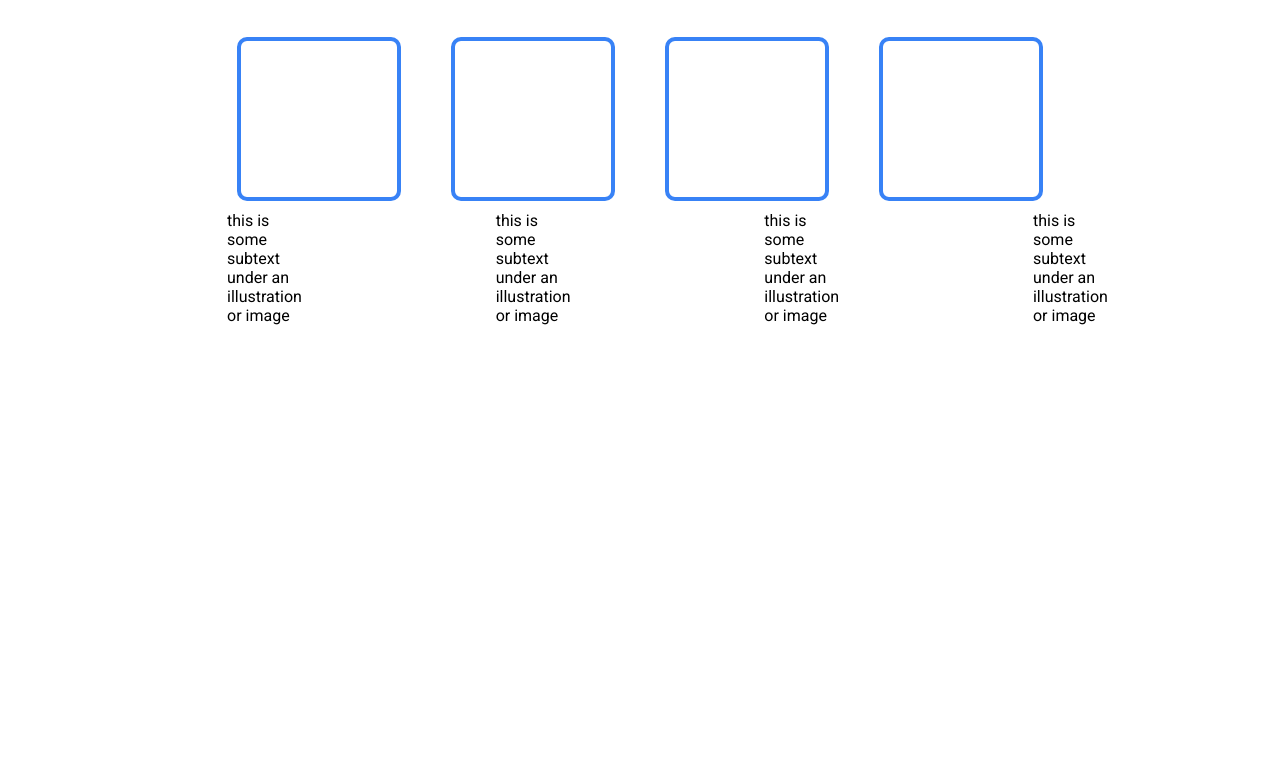
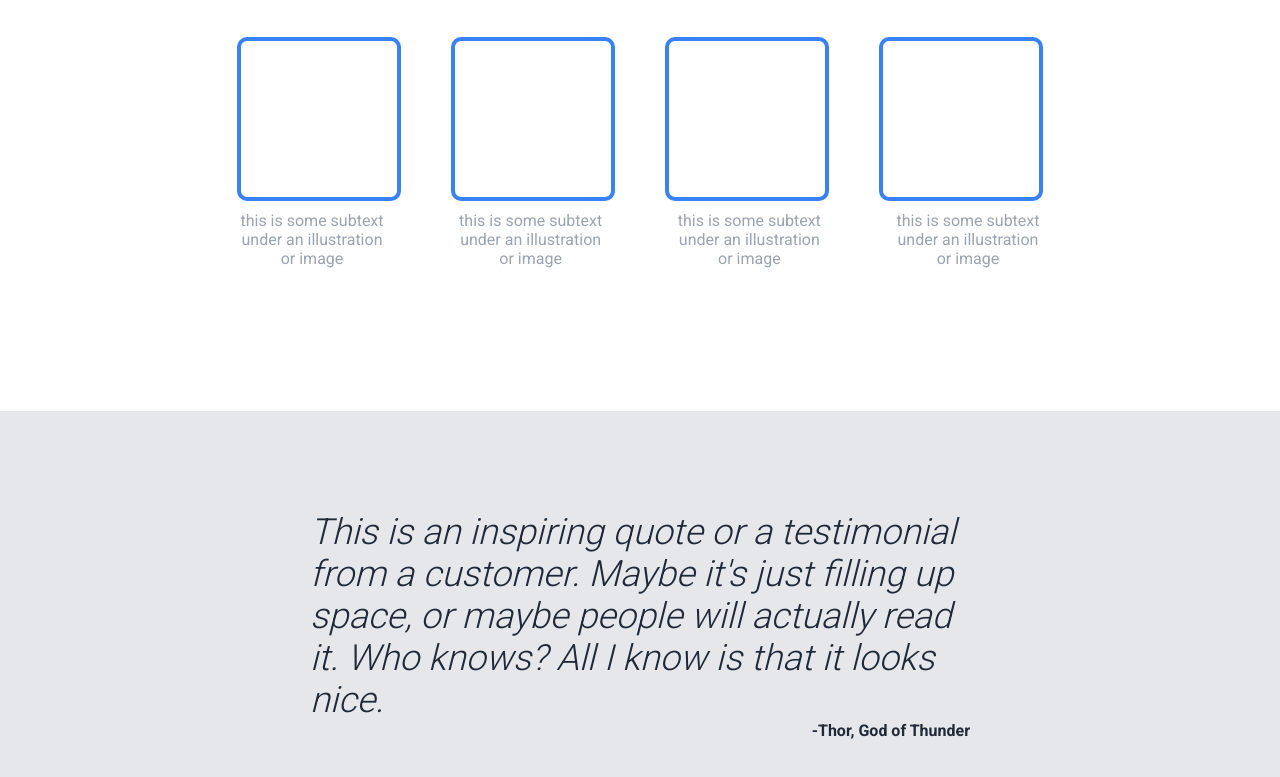
Before and after one commit to thebrigar/odin-landingpage, a plain HTML site: page index.html in a window 1280 px wide. Shown: the part 513-1290 px from the top of the page. Before the commit the page ends 838 px from the top, so only its background shows below. Drawn offline with Linux system fonts and the light colour scheme.

Commit message:
Add index.html

```diff
--- a/index.html
+++ b/index.html
@@ -48,17 +48,17 @@
                 <div class="subtext">this is some subtext under an illustration or image</div>
                 <div class="subtext">this is some subtext under an illustration or image</div>
             </div>
+
+
         </div>
 
+</div>
 
-
-
-
-
-
-
-
-
+<div class="gray-one">
+    <div class="gray-text">
+        <div class="quote">This is an inspiring quote or a testimonial from a customer. Maybe it's just filling up space, or maybe people will actually read it. Who knows? All I know is that it looks nice.</div>
+        <div class="thor">-Thor, God of Thunder</div>
+    </div>
 
 
 
--- a/style.css
+++ b/style.css
@@ -1,4 +1,7 @@
 @import url('https://fonts.googleapis.com/css2?family=Roboto:wght@400;700&display=swap');
+@import url('https://fonts.googleapis.com/css2?family=Roboto:wght@300;400;700&display=swap');
+
+
 
 body {
     padding: 0;
@@ -109,6 +112,7 @@ body {
     flex-direction: column;
     justify-items: center;
     align-items: center;
+    padding-bottom: 100px;
 }
 
 .header-info {
@@ -133,6 +137,7 @@ body {
     flex-direction: row;
     justify-items: space-between;
     gap: 30px;
+    flex-wrap: wrap;
 }
 
 .blue-box {
@@ -144,7 +149,7 @@ body {
     background-color: white;
     margin: 10px;
     display: flex;
-    flex-direction: row;
+    flex-direction: column;
     justify-items: center;
     align-items: center;
 }
@@ -152,14 +157,54 @@ body {
 .subtext-wrapper {
     display: flex;
     flex-direction: row;
+    height: 100px;
+    justify-content: space-between;
     flex-wrap: wrap;
-    justify-content: space-between;
-    height: 100px;
+    margin-left: 10px;
+    margin-right: 10px;
 }
 
 .subtext {
     display: flex;
     flex-wrap: wrap;
-    width: 20px;
+    width: 150px;
     height: 20px;
+    text-align: center;
+    justify-content: center;
+    color: #9aa4b1;
 }
+
+.gray-one {
+    display: flex;
+    justify-content: center;
+    background-color: #E5E7EB;
+    padding-top: 100px;
+    padding-bottom: 100px;
+    padding-left: 310px;
+    padding-right: 310px;
+}
+
+.gray-text {
+    display: flex;
+    flex-direction: column;
+    text-align: left;
+    box-sizing: border-box;
+    padding: 0;
+}
+
+.quote {
+    color: #1F2937;
+    font-size: 36px;
+    font-weight: 300;
+    font-style: italic;
+    display: flex;
+    margin: 0;
+}
+
+.thor {
+    color: #1F2937;
+    font-weight: bold;
+    display: flex;
+    margin-left: auto;
+    align-self: flex-end;
+}
```
